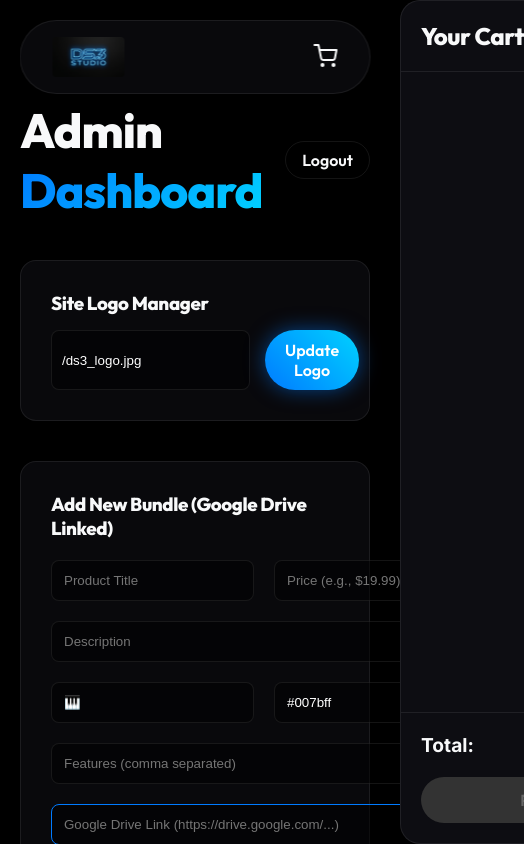
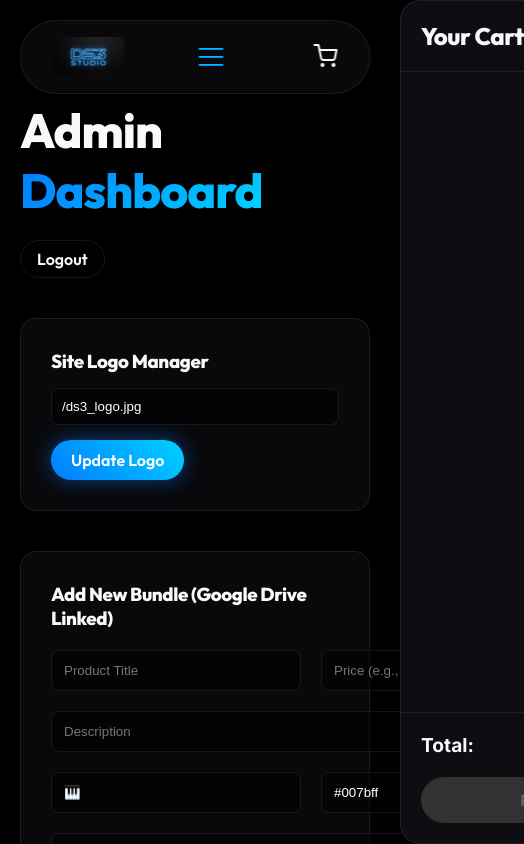
Before and after one commit to ragul-genz/video-editing-, a React (Vite) app: page /admin/dashboard in a window 390 px wide. Shown: the top 844 px of the page, 524 px wide, since content can reach past the window. Built offline with nearby package versions, Linux system fonts and the light colour scheme; sample sign-in values are in the browser's storage.

Commit message:
Fix mobile responsiveness for Navbar and Admin Dashboard

```diff
--- a/src/components/Navbar.css
+++ b/src/components/Navbar.css
@@ -97,8 +97,68 @@
   font-size: 0.9rem;
 }
 
-@media (max-width: 768px) {
+.menu-toggle {
+  display: none;
+  flex-direction: column;
+  justify-content: space-between;
+  width: 25px;
+  height: 18px;
+  cursor: pointer;
+  z-index: 1001;
+}
+
+.menu-toggle .bar {
+  height: 2px;
+  width: 100%;
+  background-color: var(--text-main);
+  border-radius: 3px;
+  transition: all 0.3s ease;
+}
+
+.menu-toggle.open .bar:nth-child(1) {
+  transform: translateY(8px) rotate(45deg);
+}
+.menu-toggle.open .bar:nth-child(2) {
+  opacity: 0;
+}
+.menu-toggle.open .bar:nth-child(3) {
+  transform: translateY(-8px) rotate(-45deg);
+}
+
+@media (max-width: 968px) {
+  .menu-toggle {
+    display: flex;
+    margin-right: 15px;
+  }
+
+  .nav-container {
+    position: relative;
+  }
+
   .nav-links {
-    display: none;
+    position: absolute;
+    top: 60px;
+    left: 50%;
+    transform: translateX(-50%) translateY(-20px);
+    width: 100%;
+    background: rgba(10, 10, 10, 0.95);
+    backdrop-filter: blur(15px);
+    border: 1px solid var(--glass-border);
+    border-radius: 15px;
+    flex-direction: column;
+    align-items: center;
+    padding: 2rem 0;
+    gap: 1.5rem;
+    opacity: 0;
+    visibility: hidden;
+    transition: all 0.3s ease;
+    z-index: 999;
+    box-shadow: 0 10px 30px rgba(0,0,0,0.5);
+  }
+
+  .nav-links.active {
+    opacity: 1;
+    visibility: visible;
+    transform: translateX(-50%) translateY(0);
   }
 }
--- a/src/components/Navbar.jsx
+++ b/src/components/Navbar.jsx
@@ -1,28 +1,37 @@
-import React, { useContext } from 'react';
+import React, { useContext, useState } from 'react';
 import { Link } from 'react-router-dom';
 import { AppContext } from '../context/AppContext';
 import './Navbar.css';
 
 const Navbar = ({ cartCount = 0, onCartClick }) => {
   const { siteSettings } = useContext(AppContext);
+  const [isMenuOpen, setIsMenuOpen] = useState(false);
+
+  const closeMenu = () => setIsMenuOpen(false);
 
   return (
     <nav className="navbar glass-panel">
       <div className="nav-container">
-        <Link to="/" className="logo">
+        <Link to="/" className="logo" onClick={closeMenu}>
           <img src={siteSettings.logoUrl} alt="DS3 Studio Logo" style={{ height: '40px', borderRadius: '4px' }} />
         </Link>
 
-        <ul className="nav-links">
-          <li><Link to="/">Home</Link></li>
-          <li><Link to="/about">About</Link></li>
-          <li><Link to="/bundles">Bundles</Link></li>
-          <li><Link to="/contact">Contact</Link></li>
-          <li><Link to="/reviews">Reviews</Link></li>
+        <div className={`menu-toggle ${isMenuOpen ? 'open' : ''}`} onClick={() => setIsMenuOpen(!isMenuOpen)}>
+          <span className="bar"></span>
+          <span className="bar"></span>
+          <span className="bar"></span>
+        </div>
+
+        <ul className={`nav-links ${isMenuOpen ? 'active' : ''}`}>
+          <li><Link to="/" onClick={closeMenu}>Home</Link></li>
+          <li><Link to="/about" onClick={closeMenu}>About</Link></li>
+          <li><Link to="/bundles" onClick={closeMenu}>Bundles</Link></li>
+          <li><Link to="/contact" onClick={closeMenu}>Contact</Link></li>
+          <li><Link to="/reviews" onClick={closeMenu}>Reviews</Link></li>
         </ul>
 
         <div className="nav-actions">
-          <button className="cart-btn" aria-label="Cart" onClick={onCartClick}>
+          <button className="cart-btn" aria-label="Cart" onClick={() => { onCartClick(); closeMenu(); }}>
             <svg xmlns="http://www.w3.org/2000/svg" width="24" height="24" viewBox="0 0 24 24" fill="none" stroke="currentColor" strokeWidth="2" strokeLinecap="round" strokeLinejoin="round">
               <circle cx="9" cy="21" r="1"></circle>
               <circle cx="20" cy="21" r="1"></circle>
--- a/src/pages/AdminDashboard.jsx
+++ b/src/pages/AdminDashboard.jsx
@@ -54,14 +54,14 @@ const AdminDashboard = () => {
 
   return (
     <section style={{ padding: '100px 20px', maxWidth: '1000px', margin: '0 auto', minHeight: '80vh' }}>
-      <div style={{ display: 'flex', justifyContent: 'space-between', alignItems: 'center', marginBottom: '40px' }}>
+      <div style={{ display: 'flex', flexWrap: 'wrap', justifyContent: 'space-between', alignItems: 'center', gap: '20px', marginBottom: '40px' }}>
         <h1 className="section-title" style={{ margin: 0 }}>Admin <span className="text-gradient">Dashboard</span></h1>
         <button onClick={handleLogout} className="btn-secondary" style={{ padding: '8px 16px' }}>Logout</button>
       </div>
 
       <div className="glass-panel" style={{ padding: '30px', marginBottom: '40px' }}>
         <h3>Site Logo Manager</h3>
-        <form onSubmit={handleUpdateLogo} style={{ display: 'flex', gap: '15px', marginTop: '15px' }}>
+        <form onSubmit={handleUpdateLogo} style={{ display: 'flex', flexWrap: 'wrap', gap: '15px', marginTop: '15px' }}>
           <input
             type="text"
             value={newLogoUrl}
@@ -75,7 +75,7 @@ const AdminDashboard = () => {
 
       <div className="glass-panel" style={{ padding: '30px', marginBottom: '40px' }}>
         <h3>Add New Bundle (Google Drive Linked)</h3>
-        <form onSubmit={handleAddProduct} style={{ display: 'grid', gridTemplateColumns: '1fr 1fr', gap: '20px', marginTop: '20px' }}>
+        <form onSubmit={handleAddProduct} style={{ display: 'grid', gridTemplateColumns: 'repeat(auto-fit, minmax(250px, 1fr))', gap: '20px', marginTop: '20px' }}>
           <input type="text" placeholder="Product Title" required value={newProduct.title} onChange={e => setNewProduct({...newProduct, title: e.target.value})} style={inputStyle} />
           <input type="text" placeholder="Price (e.g., $19.99)" required value={newProduct.price} onChange={e => setNewProduct({...newProduct, price: e.target.value})} style={inputStyle} />
           <input type="text" placeholder="Description" required value={newProduct.description} onChange={e => setNewProduct({...newProduct, description: e.target.value})} style={{ ...inputStyle, gridColumn: 'span 2' }} />
```
